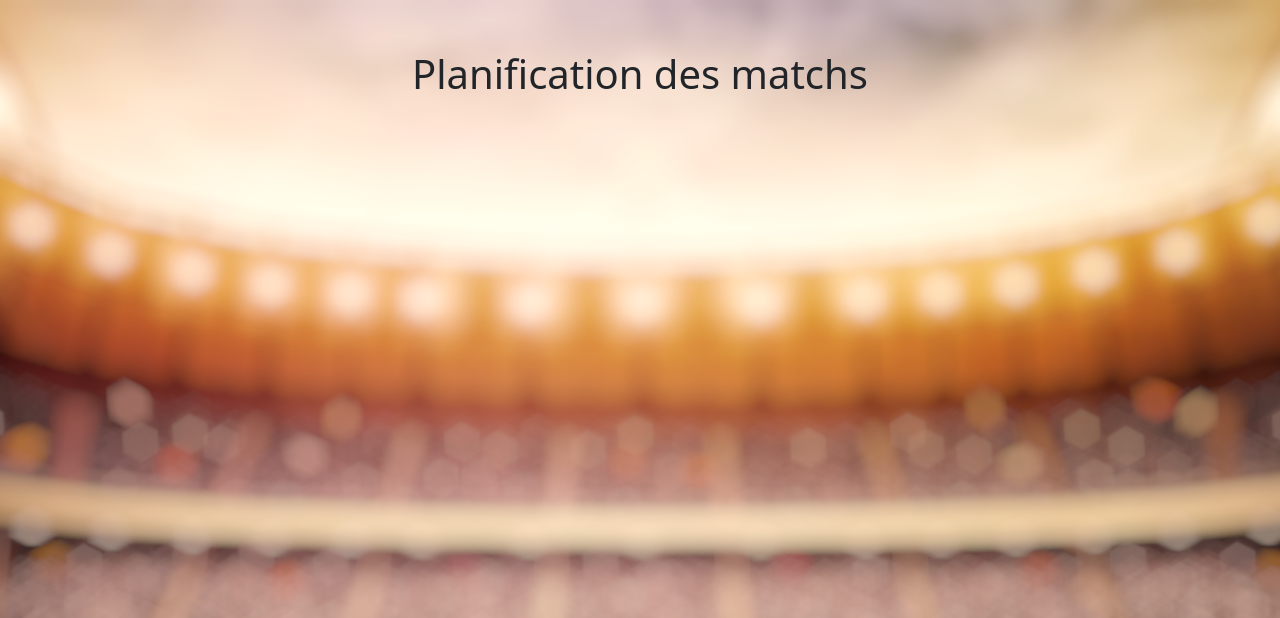
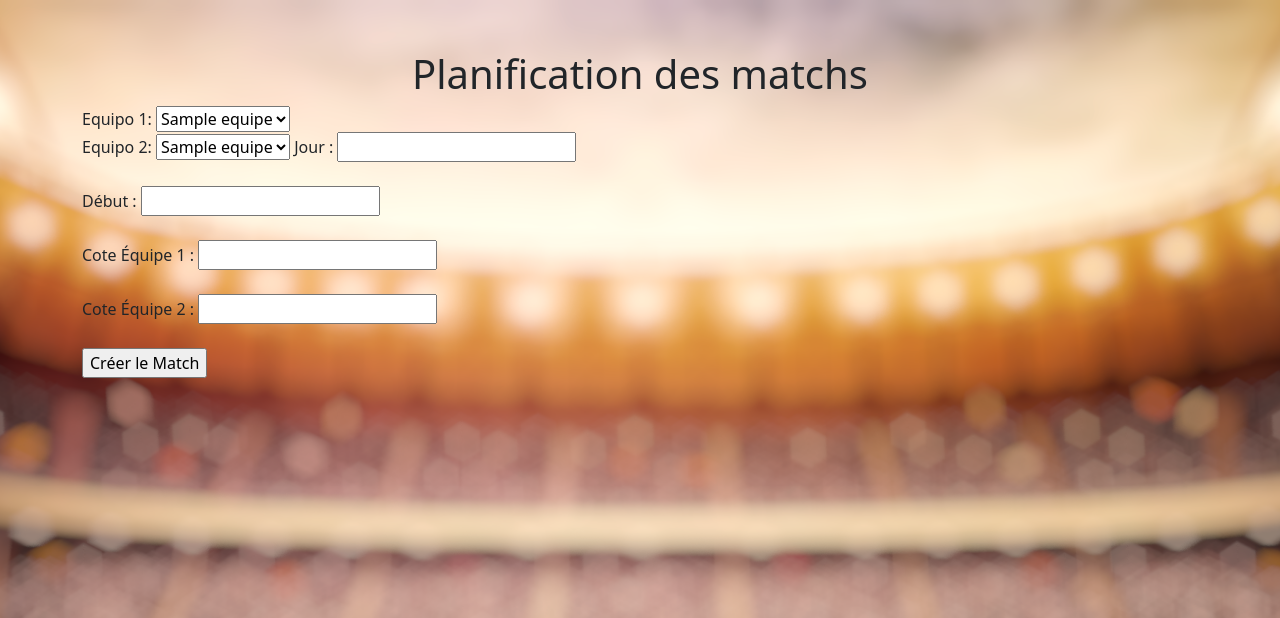
Before and after one commit to VitorPinto1/superbowl_ECF, a Flask app: page /planification in a window 1280 px wide. Shown: the top 618 px of the page. Run offline with Flask 3, Linux system fonts and the light colour scheme; tables that the repository leaves empty hold one stand-in row (values such as "Sample post"); some libraries are stand-ins or nearby versions.

Commit message:
planification

```diff
--- a/app.py
+++ b/app.py
@@ -628,6 +628,37 @@ def creation_form():
     # Redirigir a otra página o mostrar un mensaje de éxito
     return redirect(url_for('espace_administrateur'))
 
+@app.route('/planification', methods=['GET', 'POST'])
+def planification_form():
+    if request.method == 'POST':
+        # Obtener los datos del formulario
+        equipe1 = request.form['equipe1']
+        equipe2 = request.form['equipe2']
+        jour = request.form['jour']
+        debut = request.form['debut']
+        cote1 = request.form['cote1']
+        cote2 = request.form['cote2']
+
+        conn = mysql.connect()
+        cursor = conn.cursor()
+        cursor.execute("INSERT INTO matchs (equipe1, equipe2, jour, debut,cote1, cote2) VALUES (%s, %s, %s, %s, %s, %s)",
+                       (equipe1, equipe2, jour, debut, cote1, cote2))
+        conn.commit()
+        conn.close()
+
+        return redirect('/planification')
+        # Obtener los equipos existentes de la tabla "equipes"
+    conn = mysql.connect()
+    cursor = conn.cursor()
+    cursor.execute("SELECT nom_equipe FROM equipes")
+    equipes = [equipe[0] for equipe in cursor.fetchall()]
+    conn.close()
+
+
+
+    return render_template('planification.html', equipes = equipes)
+
+
 
 @app.route('/planification')
 def planification():
--- a/templates/planification.html
+++ b/templates/planification.html
@@ -7,5 +7,43 @@
 <div class="container align-items-center justify-content-center" style="margin-top: 50px;">
   <h1 class="text-center">Planification des matchs</h1>
 </div>
+<div class="container">
+  <form action="/planification" method="POST">
+    <label for="equipe1">Equipo 1:</label>
+    <select name="equipe1" id="equipe1">
+        {% for equipe in equipes %}
+        <option value="{{ equipe }}">{{ equipe }}</option>
+        {% endfor %}
+    </select>
+    <br>
+    <label for="equipe2">Equipo 2:</label>
+    <select name="equipe2" id="equipe2">
+        {% for equipe in equipes %}
+        <option value="{{ equipe }}">{{ equipe }}</option>
+        {% endfor %}
+    </select>
+
+    <label for="jour">Jour :</label>
+    <input type="text" id="jour" name="jour" required><br><br>
+
+    <label for="debut">Début :</label>
+    <input type="text" id="debut" name="debut" required><br><br>
+
+
+
+
+
+    <label for="cote1">Cote Équipe 1 :</label>
+    <input type="text" id="cote1" name="cote1" required><br><br>
+
+    <label for="cote2">Cote Équipe 2 :</label>
+    <input type="text" id="cote2" name="cote2" required><br><br>
+
+
+    <input type="submit" value="Créer le Match">
+  </form>
+</div>
+
+
 
 {% endblock %}
```
Also changed, not shown: transaction.sql (+8 -13 lines).
